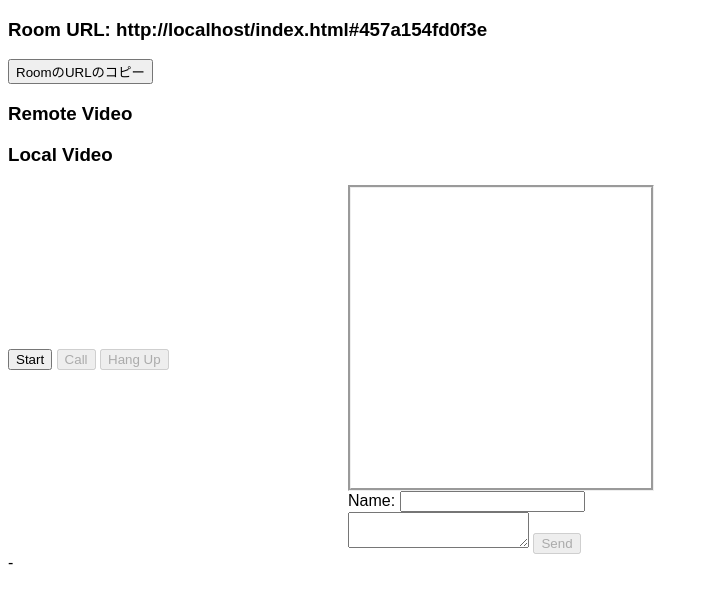
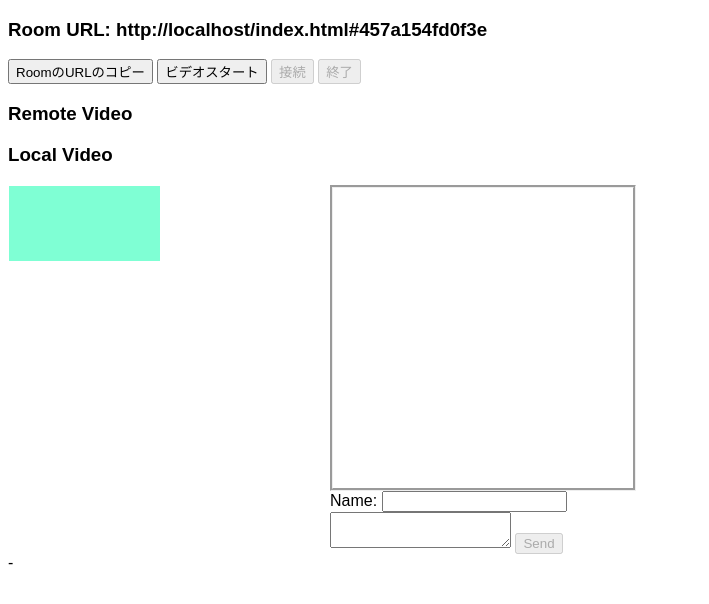
Before and after one commit to i-nakamura823/webRTC, a website: page index.html in a window 1280 px wide. Shown: the whole page, without its empty margins (0-709 px from the left). Drawn offline with nearby package versions, Linux system fonts and the light colour scheme; no server answers.

Commit message:
UI変更

```diff
--- a/css/main.css
+++ b/css/main.css
@@ -2,10 +2,18 @@ body {
   font-family: sans-serif;
 }
 
+
+video#localVideo {
+  max-width: 50%;
+  background-color: aquamarine;
+}
+
+
 video {
-  max-width: 100%;
-  width: 320px;
-
+  max-width: 50%;
+  margin: 1px;
+  background-color: burlywood;
+  /* width: 320px; */
 }
 
 #localVideoArea {
--- a/index.html
+++ b/index.html
@@ -11,6 +11,9 @@
       <span>Room URL: </span><span id="url">...</span>
     </h3>
     <button id="copyButton">RoomのURLのコピー</button>
+    <button id="startButton">ビデオスタート</button>
+    <button id="callButton">接続</button>
+    <button id="hangupButton">終了</button>
 
     <h3>Remote Video</h3>
     <div id="remoteVideos">
@@ -22,11 +25,6 @@
 
       <div id="localVideoArea">
         <video id="localVideo" autoplay playsinline></video>
-        <div>
-          <button id="startButton">Start</button>
-          <button id="callButton">Call</button>
-          <button id="hangupButton">Hang Up</button>
-        </div>
       </div>
 
       <div id="chatArea">
```
